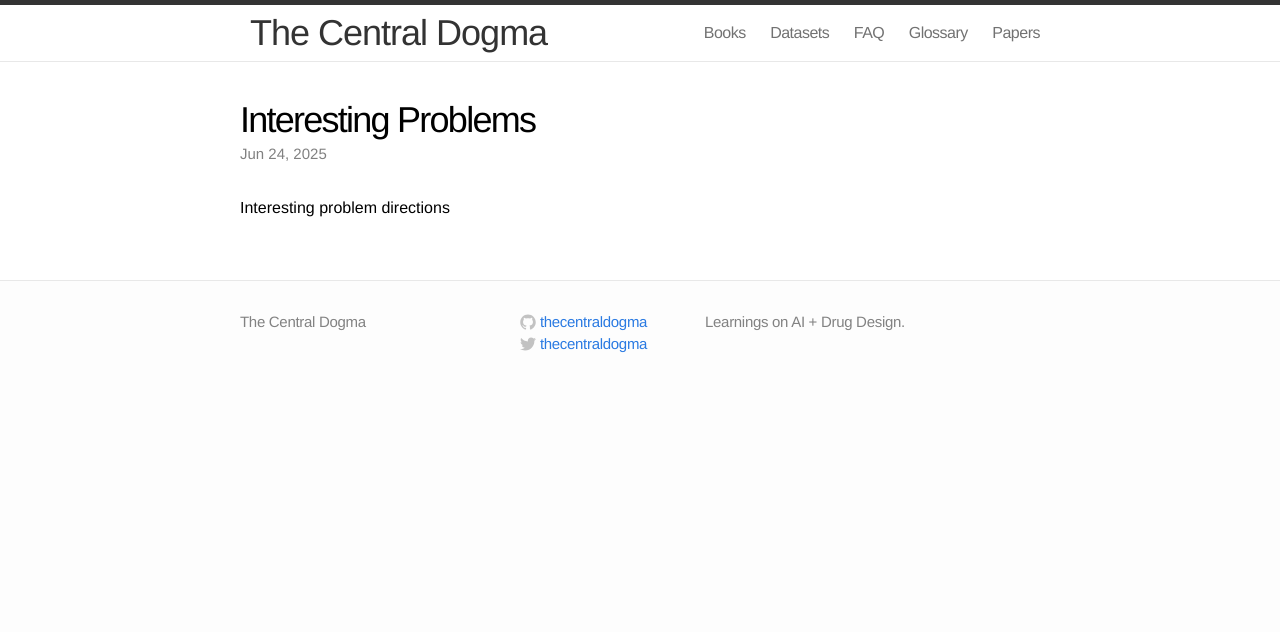
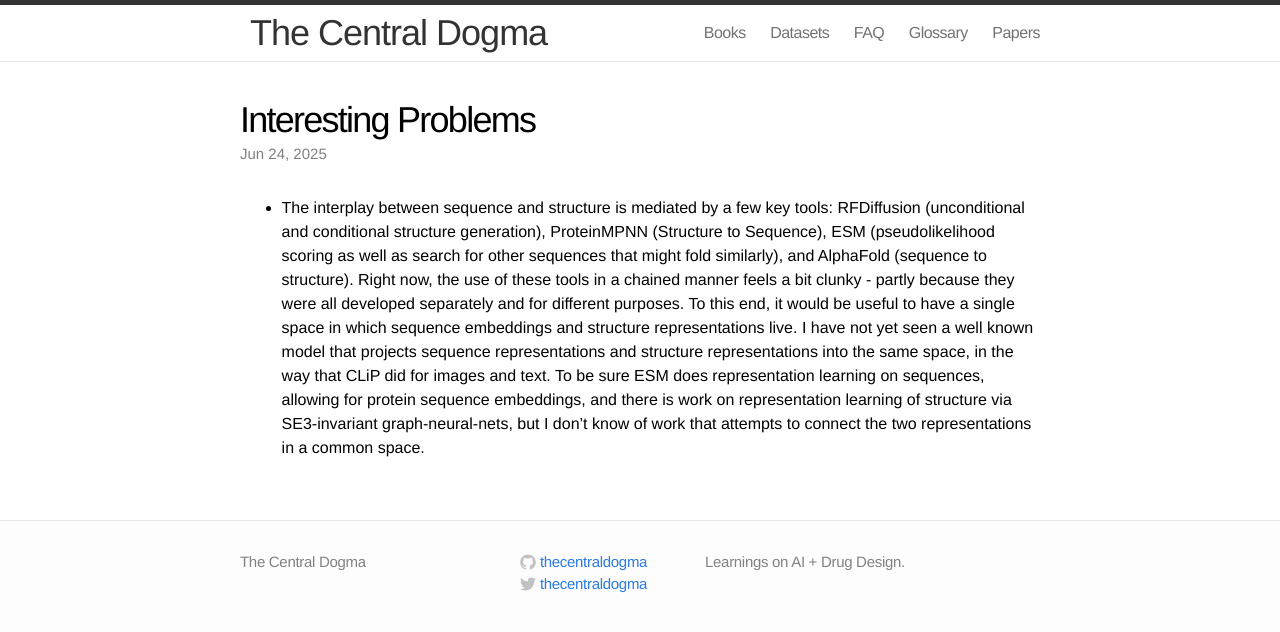
Before and after one commit to thecentraldogma/thecentraldogma.github.io, a Jekyll site: the page built from _posts/2025-06-24-interesting-problems.md, in a window 1280 px wide. Shown: the top 632 px of the page. Built offline with Jekyll 4.4.1, drawn with Linux system fonts in a browser that asks for light colours; our own code applies the rules of GitHub Pages for plain Markdown files.

Commit message:
Update 2025-06-24-interesting-problems.md

```diff
--- a/_posts/2025-06-24-interesting-problems.md
+++ b/_posts/2025-06-24-interesting-problems.md
@@ -1 +1 @@
-Interesting problem directions
+- The interplay between sequence and structure is mediated by a few key tools: RFDiffusion (unconditional and conditional structure generation), ProteinMPNN (Structure to Sequence), ESM (pseudolikelihood scoring as well as search for other sequences that might fold similarly), and AlphaFold (sequence to structure). Right now, the use of these tools in a chained manner feels a bit clunky - partly because they were all developed separately and for different purposes. To this end, it would be useful to have a single space in which sequence embeddings and structure representations live. I have not yet seen a well known model that projects sequence representations and structure representations into the same space, in the way that CLiP did for images and text. To be sure ESM does representation learning on sequences, allowing for protein sequence embeddings, and there is work on representation learning of structure via SE3-invariant graph-neural-nets, but I don't know of work that attempts to connect the two representations in a common space.
```
